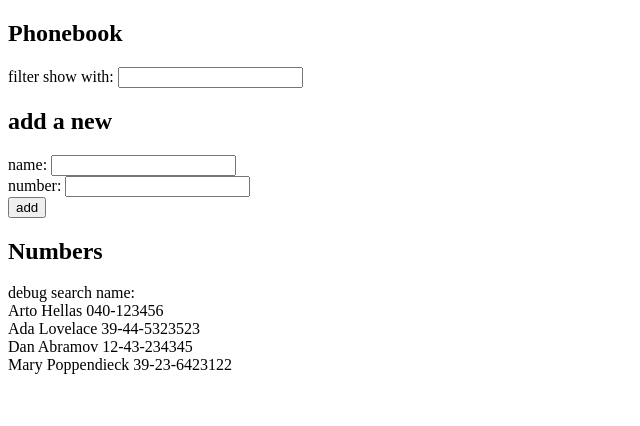
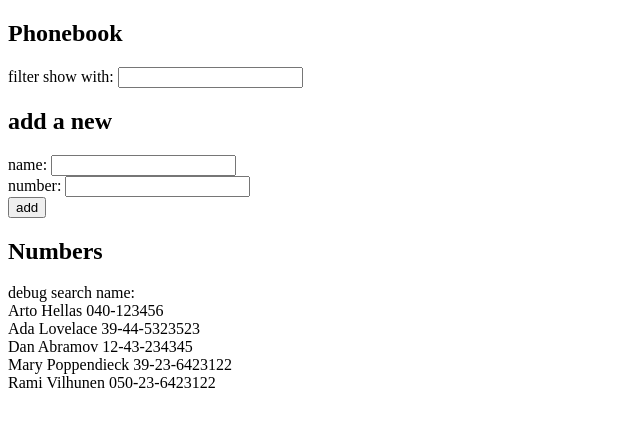
Before and after one commit to binwu-fi/part2_rev1, a React (Vite) app in the folder puhelinluettelo/: page / in a window 1280 px wide. Shown: the top 426 px of the page, without its empty margins (0-640 px from the left). Built offline with nearby package versions, Linux system fonts and the light colour scheme; data requests are answered from the project's data file.

Commit message:
2.11 puhelinluettelo step6 osuus lisätty

```diff
--- /dev/null
+++ b/puhelinluettelo/db.json
@@ -0,0 +1,29 @@
+{
+  "persons":[
+    {
+      "name": "Arto Hellas",
+      "number": "040-123456",
+      "id": "1"
+    },
+    {
+      "name": "Ada Lovelace",
+      "number": "39-44-5323523",
+      "id": "2"
+    },
+    {
+      "name": "Dan Abramov",
+      "number": "12-43-234345",
+      "id": "3"
+    },
+    {
+      "name": "Mary Poppendieck",
+      "number": "39-23-6423122",
+      "id": "4"
+    },
+    {
+      "name": "Rami Vilhunen",
+      "number": "050-23-6423122",
+      "id": "5"
+    }
+  ]
+}
--- a/puhelinluettelo/package.json
+++ b/puhelinluettelo/package.json
@@ -7,9 +7,11 @@
     "dev": "vite",
     "build": "vite build",
     "lint": "eslint .",
-    "preview": "vite preview"
+    "preview": "vite preview",
+    "server": "json-server -p 3001 db.json"
   },
   "dependencies": {
+    "axios": "^1.8.3",
     "react": "^19.0.0",
     "react-dom": "^19.0.0"
   },
@@ -22,6 +24,7 @@
     "eslint-plugin-react-hooks": "^5.1.0",
     "eslint-plugin-react-refresh": "^0.4.19",
     "globals": "^15.15.0",
+    "json-server": "^1.0.0-beta.3",
     "vite": "^6.2.0"
   }
 }
--- a/puhelinluettelo/src/App.jsx
+++ b/puhelinluettelo/src/App.jsx
@@ -1,4 +1,5 @@
-import { useState } from 'react'
+import { useState, useEffect } from 'react'
+import axios from 'axios'
 
 const Filter = (props) => {
   return (
@@ -35,17 +36,22 @@ const Persons = (props) => {
 }
 
 const App = () => {
-  const [persons, setPersons] = useState([
-    { name: 'Arto Hellas', number: '040-123456' },
-    { name: 'Ada Lovelace', number: '39-44-5323523' },
-    { name: 'Dan Abramov', number: '12-43-234345' },
-    { name: 'Mary Poppendieck', number: '39-23-6423122' }
-  ])
+  const [persons, setPersons] = useState([])
 
   const [newName, setNewName] = useState('')
   const [newNumber, setNewNumber] = useState('')
   const [newSearchName, SetNewSearchName] = useState('')
 
+  useEffect(() => {
+    console.log('effect')
+    axios
+      .get('http://localhost:3001/persons')
+      .then(response => {
+      console.log('promise fullfilled')
+      setPersons(response.data)
+    })
+  }, [])
+  console.log('render', persons.length, 'persons')
 
   const addPerson = (event) => {
 
@@ -76,7 +82,6 @@ const App = () => {
       setNewName('')
       setNewNumber('')
     }
-
   }
 
   const handleNameChange = (event) => {
@@ -103,7 +108,6 @@ const App = () => {
       <h2>Numbers</h2>
       <div>debug search name: {newSearchName}</div>
       <Persons persons={persons} newSearchName={newSearchName}/>
-
     </div>
   )
 
```
Also changed, not shown: puhelinluettelo/src/main.jsx (+7 -2 lines), 1 other file (tests, documents, lock files or other folders).
